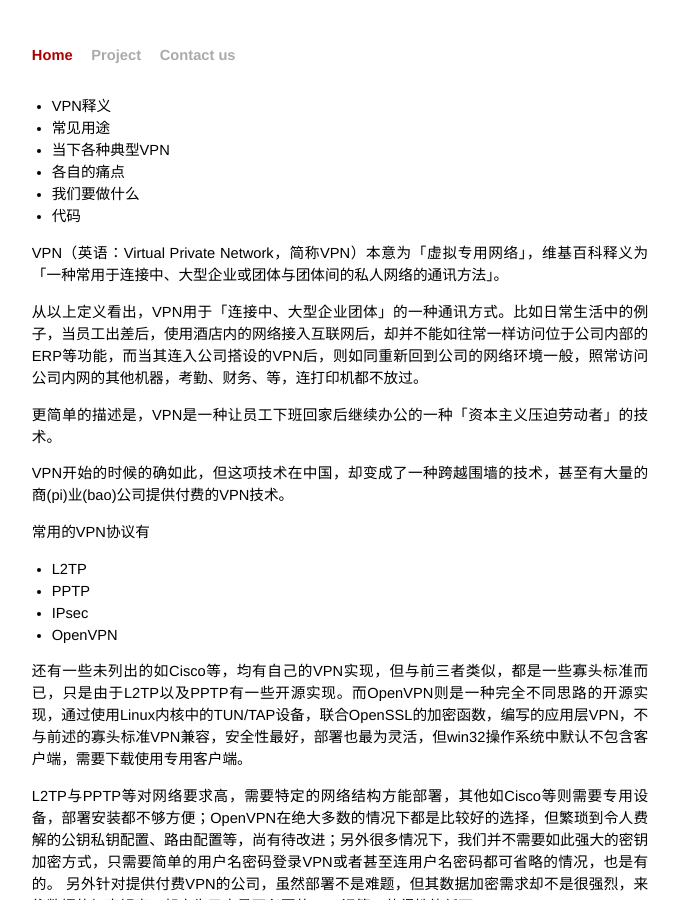
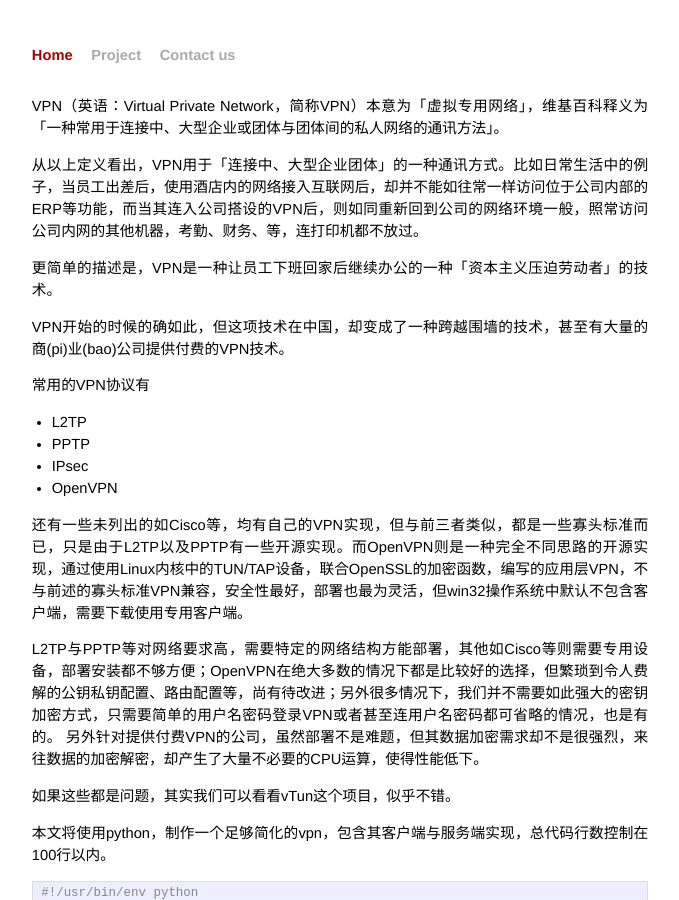
Before and after one commit to alexsunday/blog, a Jekyll site: the page built from _posts/2014-12-07-write_a_vpn.md, in a window 1280 px wide and 900 px high. Shown: the whole window, without its empty margins (300-979 px from the left). Built offline with Jekyll 4.4.1, drawn with Linux system fonts in a browser that asks for light colours; Markdown is read by kramdown in place of the engine named in the settings; comment, search, counter and statistics services are not loaded; some of the changed lines change nothing that is shown.

Commit message:
Signed-off-by: sunday <sun@chengcheng.info>

````diff
--- a/_posts/2014-12-07-write_a_vpn.md
+++ b/_posts/2014-12-07-write_a_vpn.md
@@ -6,12 +6,14 @@ keywords: pyvpn, TCP/IP, tun/tap, VPN
 description: VPN很神奇有木有，自己写一个了不起有木有
 ---
 
+<!--
 - VPN释义
 - 常见用途
 - 当下各种典型VPN
 - 各自的痛点
 - 我们要做什么
 - 代码
+-->
 
 VPN（英语：Virtual Private Network，简称VPN）本意为「虚拟专用网络」，维基百科释义为「一种常用于连接中、大型企业或团体与团体间的私人网络的通讯方法」。
 
@@ -134,3 +136,5 @@ if __name__ == '__main__':
     else:
         print u'Usage: pyvpn [-s] [-c]'
 ```
+
+关于代码的解释只能见下一篇了。
````
